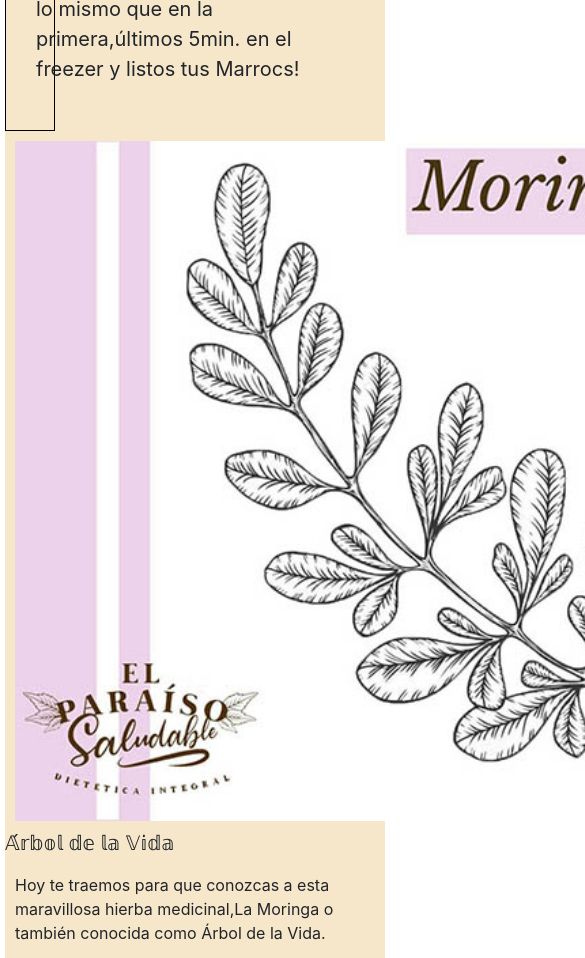
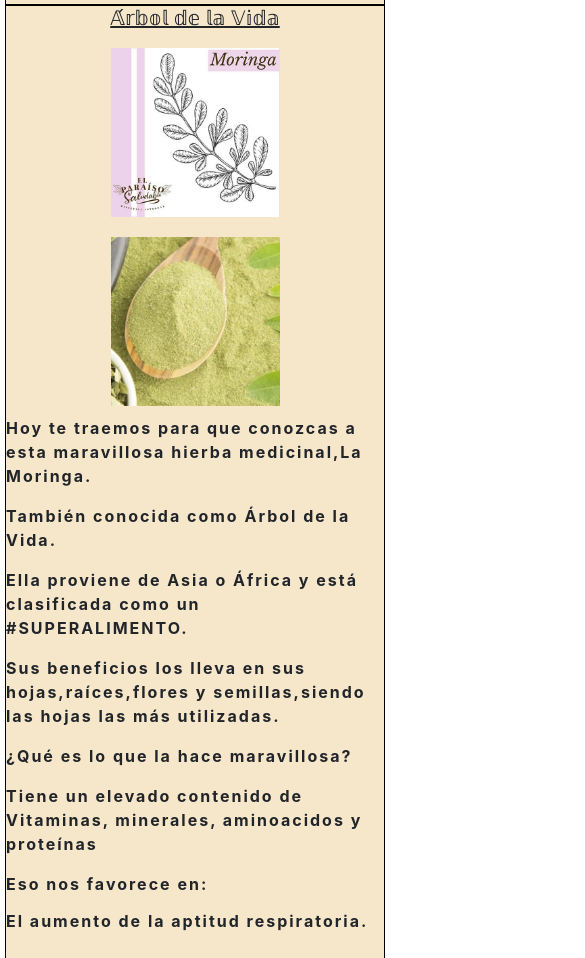
Before and after one commit to cesargomez06/elparaisosaludable, a plain HTML site: page Blogs.html in a window 390 px wide. Shown: the part 2660-3618 px from the top of the page, 585 px wide, since content can reach past the window. Drawn offline with nearby package versions, Linux system fonts and the light colour scheme; a web font is replaced by a local one.

Commit message:
Agregue contenido al blog. Ademas trabaje en mobile y tablet

```diff
--- a/Blogs.html
+++ b/Blogs.html
@@ -14,7 +14,7 @@
     href="https://cdnjs.cloudflare.com/ajax/libs/animate.css/4.0.0/animate.min.css"
     /><link rel="stylesheet" href="https://stackpath.bootstrapcdn.com/bootstrap/4.5.2/css/bootstrap.min.css" integrity="sha384-JcKb8q3iqJ61gNV9KGb8thSsNjpSL0n8PARn9HuZOnIxN0hoP+VmmDGMN5t9UJ0Z" crossorigin="anonymous">
 </head>
-<body>
+
     <header>
         <div class="contacto" id="subir">
             <p> Horarios: Lunes a viernes de 9 a 20hs. Sábados y Domingos de 9 a 13hs</P>
@@ -74,8 +74,8 @@
         </div>
 
 
-
-    </header>
+<body>
+        </header>
     <div class="blog">
    <section >
 
@@ -136,11 +136,21 @@
 
 
 
-    <section class="recomendacion">
-        <div> <img src="./imagenes/blogs/moringa.jpg" alt=""></div>
+    <section class="blog-parte2">
+
+
+        <h5>𝔸́𝕣𝕓𝕠𝕝 𝕕𝕖 𝕝𝕒 𝕍𝕚𝕕𝕒</h5>
+
+    <div class="recomendacion"> <img src="./imagenes/blogs/moringa0.jpg" alt="">
+        <img src="./imagenes/blogs/moringa1.jpg" alt=""></div>
+
+
     <div class="texto">
-        <h5>𝔸́𝕣𝕓𝕠𝕝 𝕕𝕖 𝕝𝕒 𝕍𝕚𝕕𝕒</h5>
-        <p>  Hoy te traemos para que conozcas a esta maravillosa hierba medicinal,La Moringa o también conocida como Árbol de la Vida.
+
+        <p>  Hoy te traemos para que conozcas a esta maravillosa hierba medicinal,La Moringa.
+        </p>
+        <p>
+            También conocida como Árbol de la Vida.
         </p>
         <p>
             Ella proviene de Asia o África y está clasificada como un #SUPERALIMENTO.
--- a/SAS/_blogs.scss
+++ b/SAS/_blogs.scss
@@ -1,6 +1,6 @@
 .receta {
     display: grid;
-    width: 210vh;
+    width: 100%;
     padding: 20px 20px;
     border: solid 1px black;
 
@@ -10,6 +10,7 @@ ul li {
     text-decoration: none;
 }
 img {
+
     width: 500px;
     height: 500px;
 }
@@ -46,3 +47,48 @@ p, h2, h4 {
     height: 315px;
     }
 }
+
+.blog-parte2 {
+    width: 100%;
+    display: grid;
+    grid-template-columns: 50% 50%;
+    border: solid 1px black;
+
+
+    h5 {
+        grid-area: 1/1/2/3;
+        justify-self: center;
+        text-decoration: underline;
+    }
+}
+
+.recomendacion {
+
+    grid-area: 2/1/3/2;
+    justify-self: center;
+
+
+    img {
+
+        display: flex;
+        height: 450px;
+        width: 450px;
+
+    }
+}
+.texto {
+    grid-area: 2/2/3/3;
+    font-size: $fuente-parrafos;
+    font-weight: bold;
+    letter-spacing: 2px;
+    justify-self: left;
+    align-self: center;
+    p {
+    padding: 0px;
+    }
+
+    ul li {
+    line-height: 6vh;
+    list-style: none;
+    }
+}
--- a/SAS/_mobile.scss
+++ b/SAS/_mobile.scss
@@ -154,9 +154,7 @@
 
 
     }
-    .blog {
-        width: 50px;
-    }
+
     .video {
         grid-area: 5 /1 / 4/ 1;
         justify-content: left;
@@ -166,4 +164,24 @@
         height: 254px;
         }
     }
+    .blog-parte2 {
+        display: flex;
+        flex-direction: column;
+        h5 {
+            display: flex;
+            justify-content: center;
+        }
+    }
+    .recomendacion {
+        flex-direction: column;
+
+        img {
+            width: 50%;
+            height: 50%;
+        }
+    }
+    .texto {
+        flex-direction: column;
+
+    }
 }
--- a/SAS/_tablet.scss
+++ b/SAS/_tablet.scss
@@ -99,4 +99,13 @@
         padding: 0px;
         margin: 0px;
     }
+    .video {
+        grid-area: 5 /1 / 4/ 1;
+        justify-content: left;
+        margin: 3px 3px;
+        iframe {
+        width: 100%;
+        height: 254px;
+        }
+    }
 }
```
Also changed, not shown: SAS/main.css, imagenes/blogs/moringa0.jpg (added), imagenes/blogs/moringa1.jpg (added), 3 other files.
